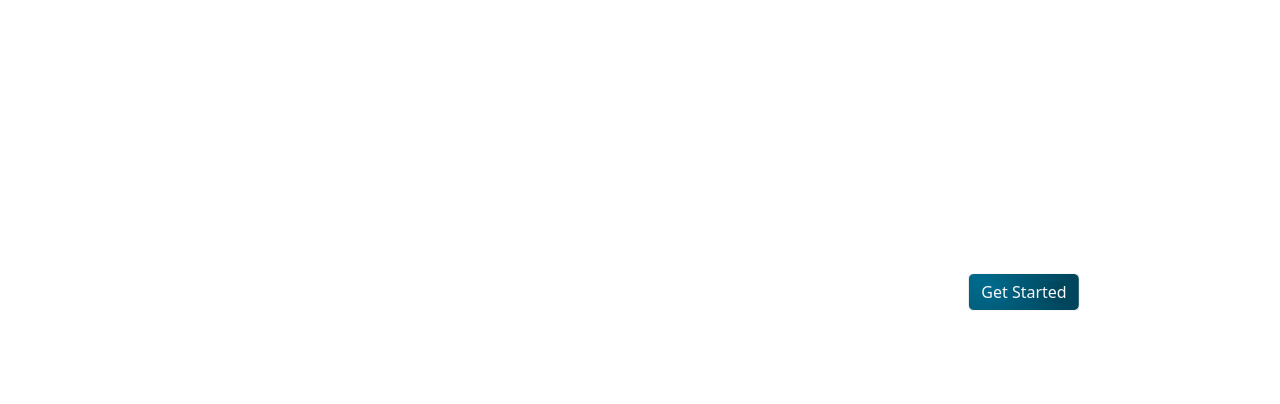
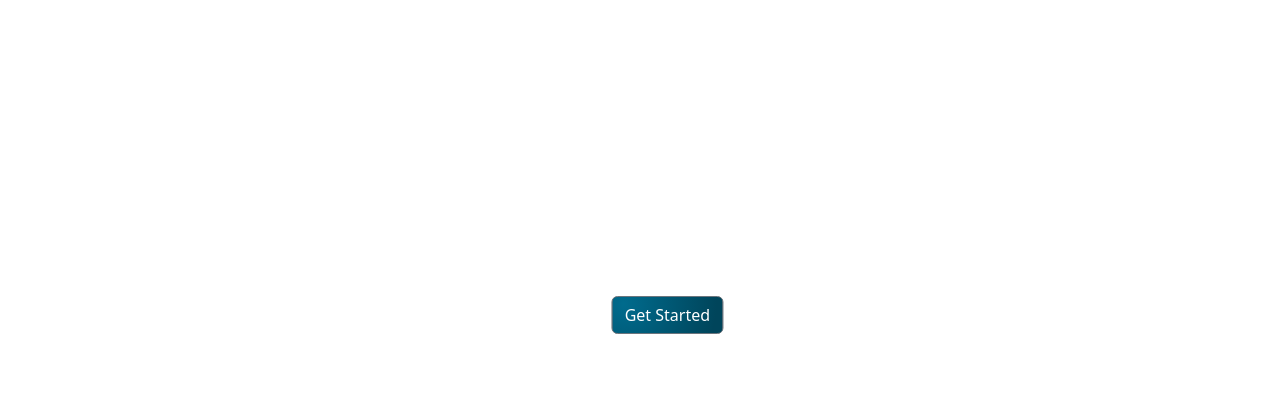
Before and after one commit to pawankalyanj/EZ-Stock-Trading-System, a React (Create React App) app in the folder frontend/: page /home in a window 1280 px wide. Shown: the part 348-752 px from the top of the page. Built offline with nearby package versions, Linux system fonts and the light colour scheme; a web font is replaced by a local one.

Commit message:
Updated CSS

```diff
--- a/frontend/src/Pages/Home.jsx
+++ b/frontend/src/Pages/Home.jsx
@@ -18,17 +18,19 @@
         <div className="text-overlay center-button">
           <Container>
             <Row>
-              <Col lg="12" className="heading text-center">
-                <h1>Unlock Your Investing Potential!!!</h1>
+              <Col lg="12" className="heading text-left">
+                <h1>Unlock Your Investing Potential!</h1>
               </Col>
-              <Col lg="12" className="text-center">
-                  <p className="info"> Informed decisions through expert insights.
-                  Stay ahead with real-time market updates.</p>
-                  <p  className="info">We offer tailored resources for all levels of expertise.Streamlined analysis for confident investing</p>
+              <Col lg="12" className="text-left">
+              <p  className="info">Streamlined analysis for confident investing.</p>
+                  <p className="info"> Make Informed decisions through expert insights.</p>
+                  <p className="info">Stay ahead with real-time market updates.</p>
+
+
               </Col>
-              <Col lg="12" className="text-center">
-                <Button type="button" className="start_link btn btn-outline-light ">
-                  <Link to="/signup" className="start_link link-light opacity-100">
+              <Col lg="12" className="button_pad text-left">
+                <Button type="button" className="button_link btn ">
+                  <Link to="/signup" className="start_link  opacity-100">
                     Get Started
                   </Link>
                 </Button>
--- a/frontend/src/styles/home.css
+++ b/frontend/src/styles/home.css
@@ -127,8 +127,9 @@
  /* Style for the video element */
  .video {
    width: 100%;
-   height: auto;
-   object-fit: cover;
+   height: 30%;
+
+   object-fit:cover;
    filter: blur(100); /* Initial blur value is 0 */
    transition: filter 1s ease-in-out; /* Transition effect for the blur property */
  }
@@ -137,7 +138,7 @@
  .text-overlay {
    position: absolute;
    top: 50%;
-   left: 80%;
+   left: 75%;
    transform: translate(-50%, -50%);
    color: white;
    text-align:inherit;
@@ -176,35 +177,35 @@
    background-color: rgba(52, 152, 219, 0.8); /* Adjust the hover state transparency */
  }
 
-/* Style for the button */
-.btn.btn-outline-light:hover {
-   background-color: black;
-   color: white;
- }
-
- /* Style for the link inside the button */
- .btn.btn-outline-light:hover a {
-   color: white;
-   text-decoration: none;
- }
-
  .testimonial__title{
    margin-top: 5%;
    font-family: 'Open Sans, sans-serif'
  }
- .start_link{
-   text-decoration: none;
+ .button_link{
+   text-decoration: none !important;
    background: radial-gradient(circle at 10% 20%, rgb(0, 107, 141) 0%, rgb(0, 69, 91) 90%);
-
+   padding-left: 2%;
  }
- .start_link:hover {
-   background-color: black;
+ .button_link:hover{
+   background: black!important;
  }
-
- .start_link:hover a {
+ .button_link:hover a{
    color: white;
  }
+.start_link{
+text-decoration: none !important;
+color: white;
+}
+
+
+
  .heading, .info{
    font-family: 'Open Sans, sans-serif';
 
  }
+ .info{
+   padding-left: 2%;
+ }
+ .button_pad{
+   padding-left:3.5% !important;
+  }
```
